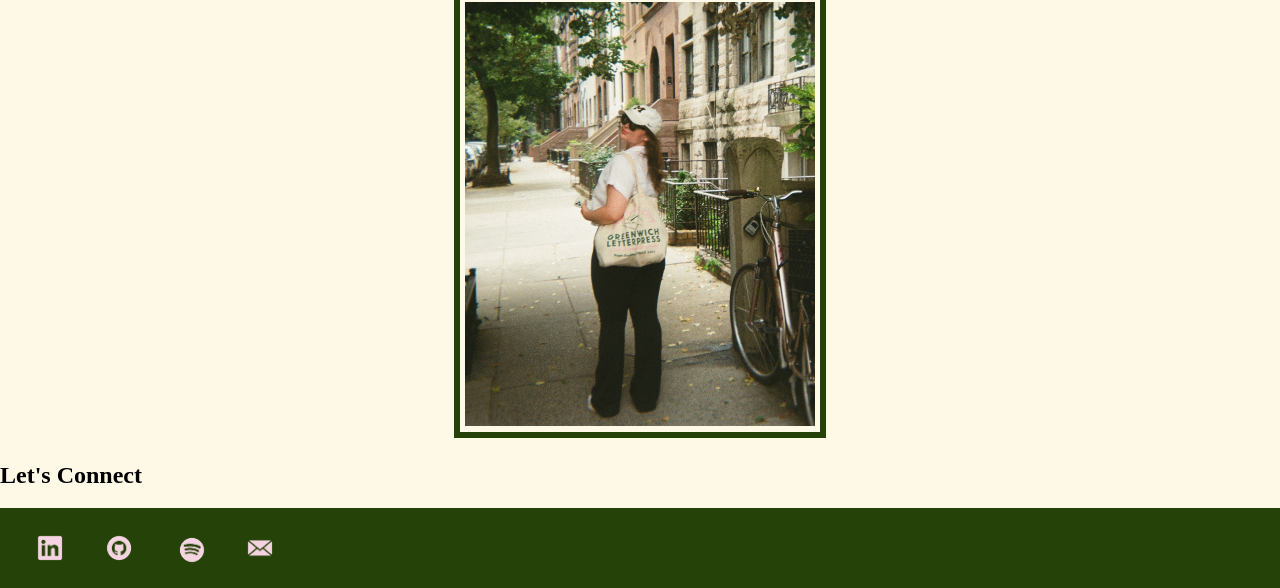
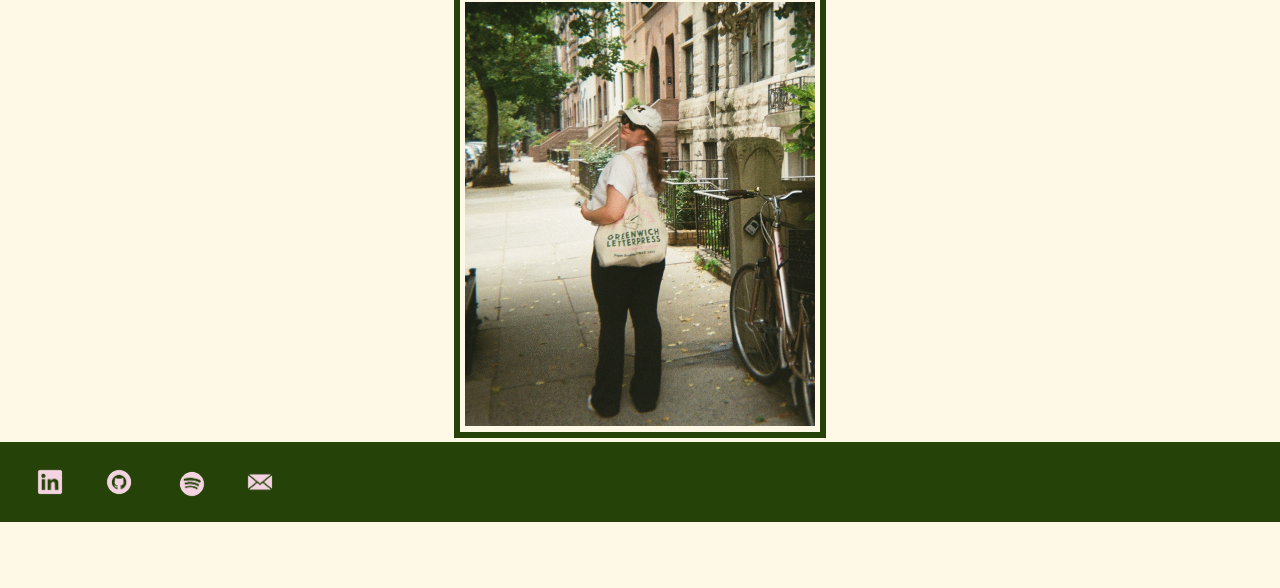
Before and after one commit to graceashworth/graceashworth.github.io, a plain HTML site: page index.html in a window 1280 px wide. Shown: the part 343-931 px from the top of the page. After the commit the page ends 865 px from the top, so only its background shows below. Drawn offline with Linux system fonts and the light colour scheme.

Commit message:
Update index.html

```diff
--- a/index.html
+++ b/index.html
@@ -33,7 +33,7 @@
         <img class="me" src="Ashworthabout.jpeg" alt="grace" width="350">
     </div>
 
-    <h2>Let's Connect</h2>
+
 
     <div class="navbar">
         <!-- Social media icons (replace with your image URLs) -->
```
